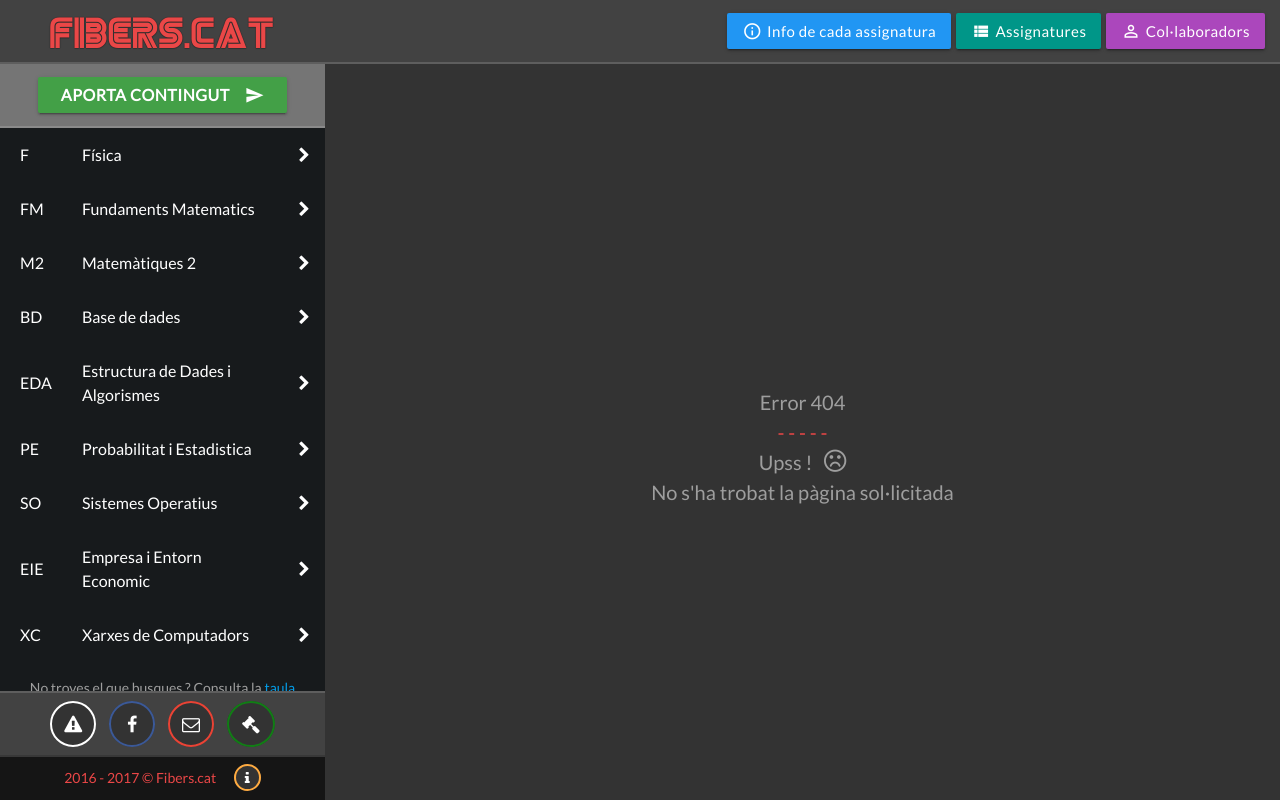
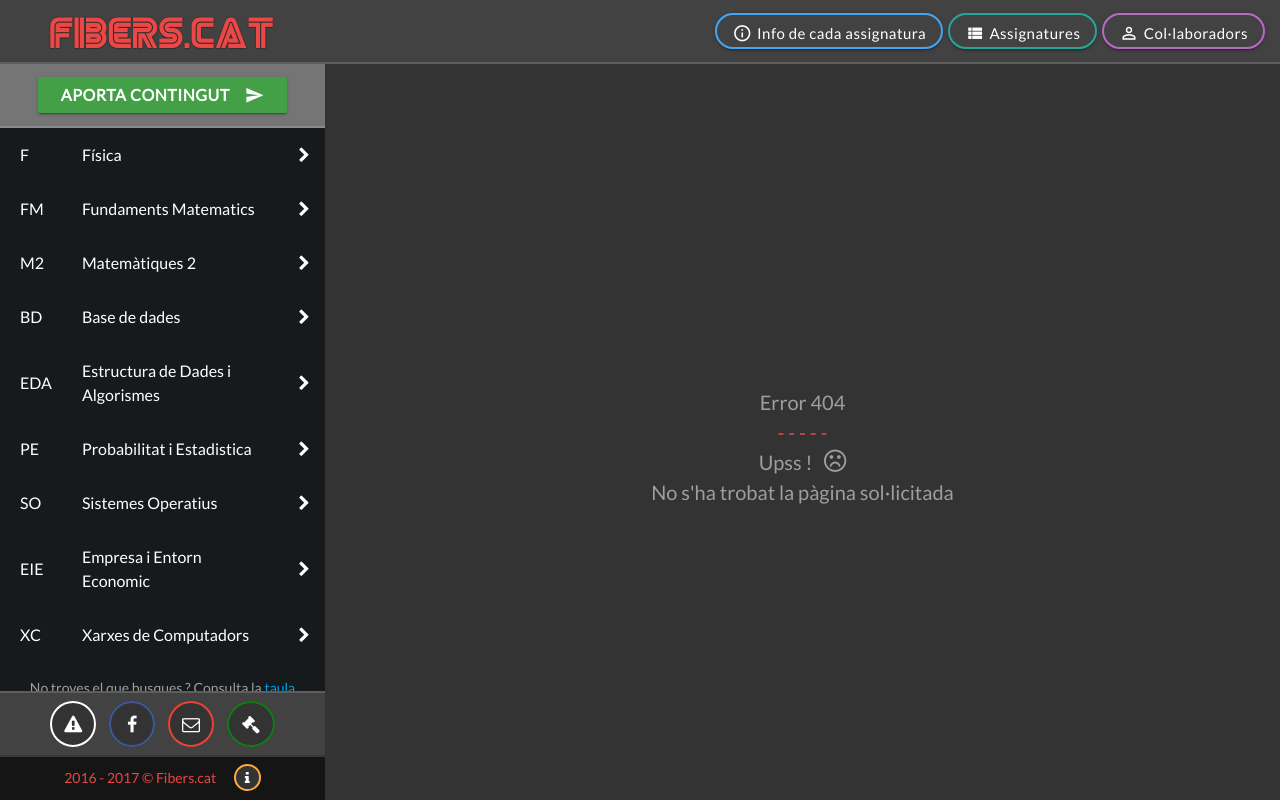
Before and after one commit to Qu4k3/fibers, a PHP site: page /404.php in a window 1280 px wide. Run offline with PHP 8.4, Linux system fonts and the light colour scheme.

Commit message:
header and buttons update

```diff
--- a/404.php
+++ b/404.php
@@ -12,7 +12,7 @@
 
   <meta property="og:title" content="Fibers | Documents, apunts i exercicis FIB" />
   <meta property="og:description" content="Tot el que necessites per aprovar, documentació, apunts i exercicis pràctics de cada assignatura." />
-  <meta property="og:image" content="assets/img/logo_3.png" />
+  <meta property="og:image" content="assets/img/logo.png" />
   <meta property="og:type" content="website" />
 
   <link rel="shortcut icon" href="assets/img/logo.png"/>
--- a/aporta.php
+++ b/aporta.php
@@ -12,7 +12,7 @@
 
   <meta property="og:title" content="Fibers | Documents, apunts i exercicis FIB" />
   <meta property="og:description" content="Tot el que necessites per aprovar, documentació, apunts i exercicis pràctics de cada assignatura." />
-  <meta property="og:image" content="assets/img/logo_3.png" />
+  <meta property="og:image" content="assets/img/logo.png" />
   <meta property="og:type" content="website" />
 
   <link rel="shortcut icon" href="assets/img/logo.png"/>
--- a/assets/css/styles.css
+++ b/assets/css/styles.css
@@ -168,7 +168,14 @@ h5::after {
 
 .btn-llistat {
   padding: 0 1rem;
-  background-color: #009688;
+  background-color: transparent;
+  border: 2px solid;
+  border-color: #26a69a;
+  border-radius: 25px;
+}
+
+.btn-llistat span {
+  vertical-align: 6px;
 }
 
 .btn-llistat:hover, .btn-llistat:active, .btn-llistat:focus {
@@ -177,7 +184,14 @@ h5::after {
 
 .btn-assignatures {
   padding: 0 1rem;
-  background-color: #2196f3;
+  background-color: transparent;
+  border: 2px solid;
+  border-color: #42a5f5;
+  border-radius: 25px;
+}
+
+.btn-assignatures span {
+  vertical-align: 6px;
 }
 
 .btn-assignatures:hover, .btn-assignatures:active, .btn-assignatures:focus {
@@ -186,11 +200,19 @@ h5::after {
 
 .btn-usuaris {
   padding: 0 1rem;
-  background-color: #ab47bc ;
+  background-color: transparent;
+  border: 2px solid;
+  border-color: #ba68c8;
+  border-radius: 25px;
 }
 
+.btn-usuaris span {
+  vertical-align: 6px;
+}
+
+
 .btn-usuaris:hover, .btn-usuaris:active, .btn-usuaris:focus {
-  background-color: #ba68c8 ;
+  background-color: #ba68c8;
 }
 
 .nav-extra {
--- a/assignatures.php
+++ b/assignatures.php
@@ -12,7 +12,7 @@
 
   <meta property="og:title" content="Fibers | Documents, apunts i exercicis FIB" />
   <meta property="og:description" content="Tot el que necessites per aprovar, documentació, apunts i exercicis pràctics de cada assignatura." />
-  <meta property="og:image" content="assets/img/logo_3.png" />
+  <meta property="og:image" content="assets/img/logo.png" />
   <meta property="og:type" content="website" />
 
   <link rel="shortcut icon" href="assets/img/logo.png"/>
--- a/index.php
+++ b/index.php
@@ -12,7 +12,7 @@
 
   <meta property="og:title" content="Fibers | Documents, apunts i exercicis FIB" />
   <meta property="og:description" content="Tot el que necessites per aprovar, documentació, apunts i exercicis pràctics de cada assignatura." />
-  <meta property="og:image" content="assets/img/logo_3.png" />
+  <meta property="og:image" content="assets/img/logo.png" />
   <meta property="og:type" content="website" />
 
   <link rel="shortcut icon" href="assets/img/logo.png"/>
--- a/info-assignatures.php
+++ b/info-assignatures.php
@@ -12,7 +12,7 @@
 
   <meta property="og:title" content="Fibers | Documents, apunts i exercicis FIB" />
   <meta property="og:description" content="Tot el que necessites per aprovar, documentació, apunts i exercicis pràctics de cada assignatura." />
-  <meta property="og:image" content="assets/img/logo_3.png" />
+  <meta property="og:image" content="assets/img/logo.png" />
   <meta property="og:type" content="website" />
 
   <link rel="shortcut icon" href="assets/img/logo.png"/>
--- a/qui-som.php
+++ b/qui-som.php
@@ -12,7 +12,7 @@
 
   <meta property="og:title" content="Fibers | Documents, apunts i exercicis FIB" />
   <meta property="og:description" content="Tot el que necessites per aprovar, documentació, apunts i exercicis pràctics de cada assignatura." />
-  <meta property="og:image" content="assets/img/logo_3.png" />
+  <meta property="og:image" content="assets/img/logo.png" />
   <meta property="og:type" content="website" />
 
   <link rel="shortcut icon" href="assets/img/logo.png"/>
--- a/usuaris.php
+++ b/usuaris.php
@@ -12,7 +12,7 @@
 
   <meta property="og:title" content="Fibers | Documents, apunts i exercicis FIB" />
   <meta property="og:description" content="Tot el que necessites per aprovar, documentació, apunts i exercicis pràctics de cada assignatura." />
-  <meta property="og:image" content="assets/img/logo_3.png" />
+  <meta property="og:image" content="assets/img/logo.png" />
   <meta property="og:type" content="website" />
 
   <link rel="shortcut icon" href="assets/img/logo.png"/>
--- a/views/layouts/_rightTopNavBar.php
+++ b/views/layouts/_rightTopNavBar.php
@@ -1,6 +1,6 @@
 
 <div class="links">
-  <span><a class="waves-effect waves-light btn btn-assignatures" href="info-assignatures.php"><i class="material-icons left">info_outline</i>Info de cada assignatura</a></span>
-  <span><a class="waves-effect waves-light btn btn-llistat" href="assignatures.php"><i class="material-icons left">view_list</i>Assignatures</a></span>
-  <span><a class="waves-effect waves-light btn btn-usuaris" href="usuaris.php"><i class="material-icons left">perm_identity</i>Col·laboradors</a></span>
+  <span><a class="waves-effect waves-light btn btn-assignatures" href="info-assignatures.php"><i class="material-icons left">info_outline</i><span>Info de cada assignatura</span></a></span>
+  <span><a class="waves-effect waves-light btn btn-llistat" href="assignatures.php"><i class="material-icons left">view_list</i><span>Assignatures</span></a></span>
+  <span><a class="waves-effect waves-light btn btn-usuaris" href="usuaris.php"><i class="material-icons left">perm_identity</i><span>Col·laboradors</span></a></span>
 </div>
```
Also changed, not shown: .htaccess.
